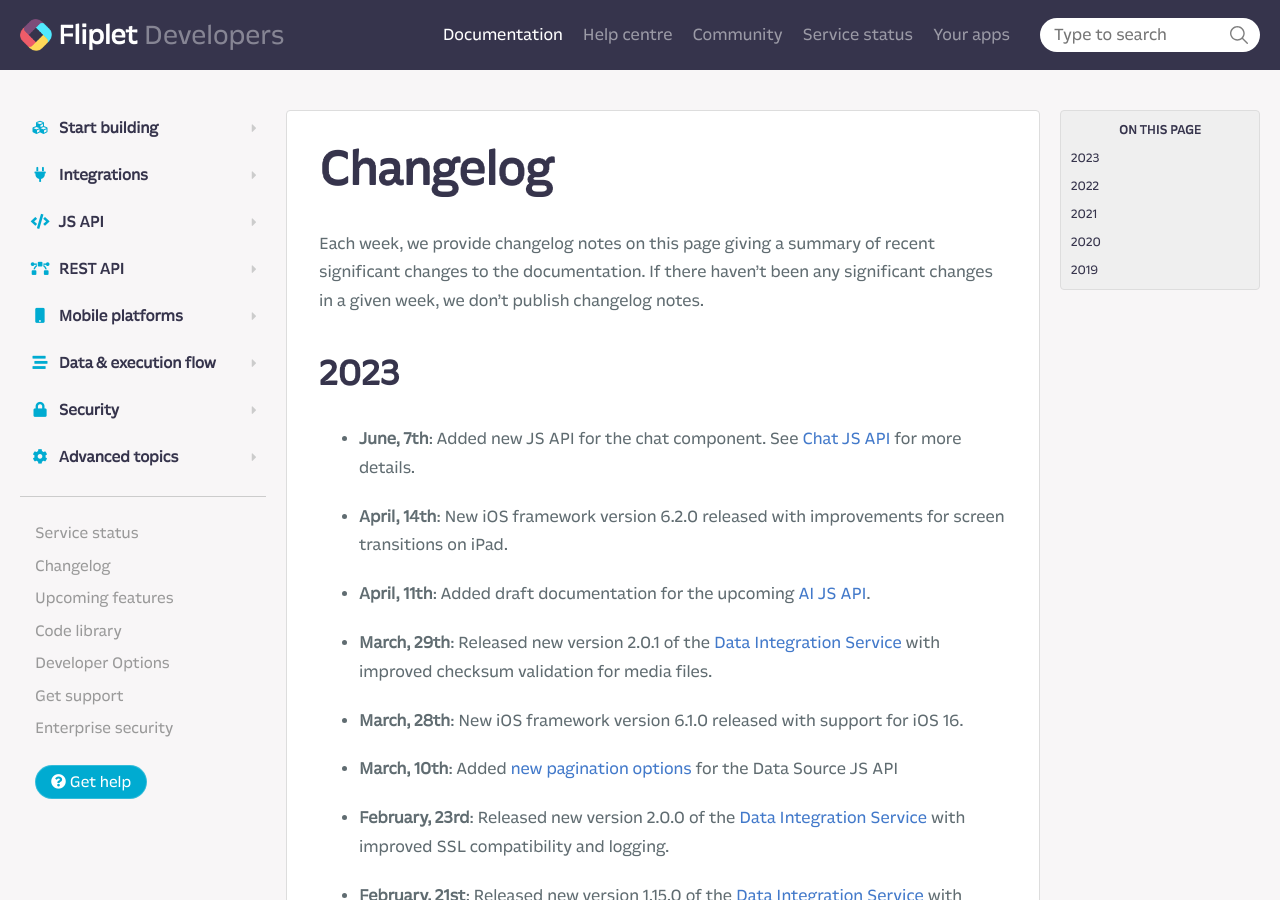
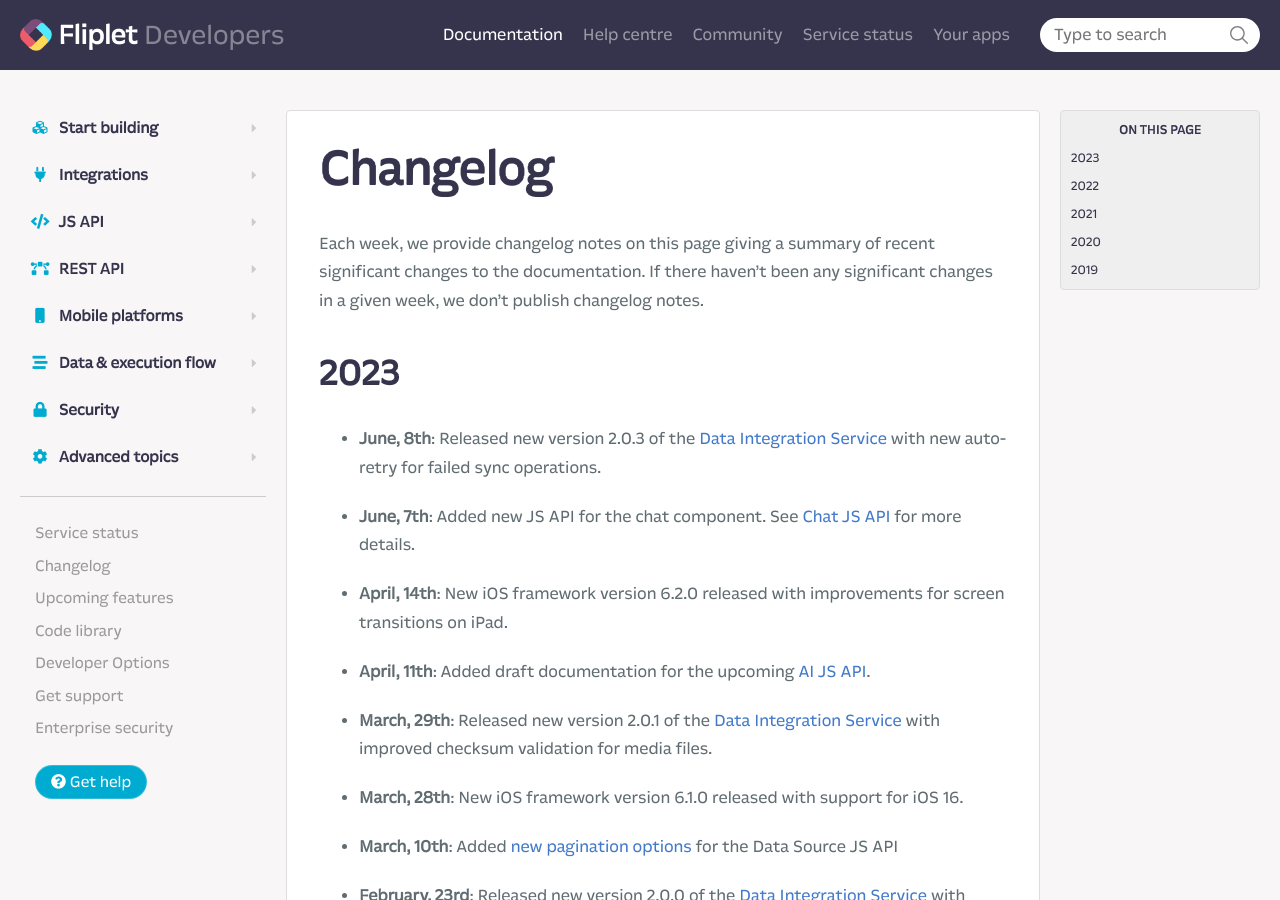
Before and after one commit to Fliplet/fliplet-cli, a Jekyll site: the page built from docs/Changelog.md, in a window 1280 px wide and 900 px high. Built offline with Jekyll 4.4.1, drawn with Linux system fonts in a browser that asks for light colours; nearby versions of some CDN libraries; our own code applies the rules of GitHub Pages for plain Markdown files; library files that are not in the unit come from our copies; comment, search, counter and statistics services are not loaded; a style sheet for code colours, icons or effects is not loaded.

Commit message:
changelog update

```diff
--- a/docs/Data-integration-service.md
+++ b/docs/Data-integration-service.md
@@ -1018,6 +1018,10 @@
 
 ## Releases changelog
 
+#### 2.0.3 (June 8th, 2023)
+
+- The agent now supports auto-retry on failed requests to Fliplet APIs. This is useful when the agent is running on a machine with an unstable internet connection. The number of retries is currently set to 5. A retry is attempted every minute.
+
 #### 2.0.1 (March 29th, 2023)
 
 - Improved checksum validation for media files
```
Also changed, not shown: docs/Changelog.md.
